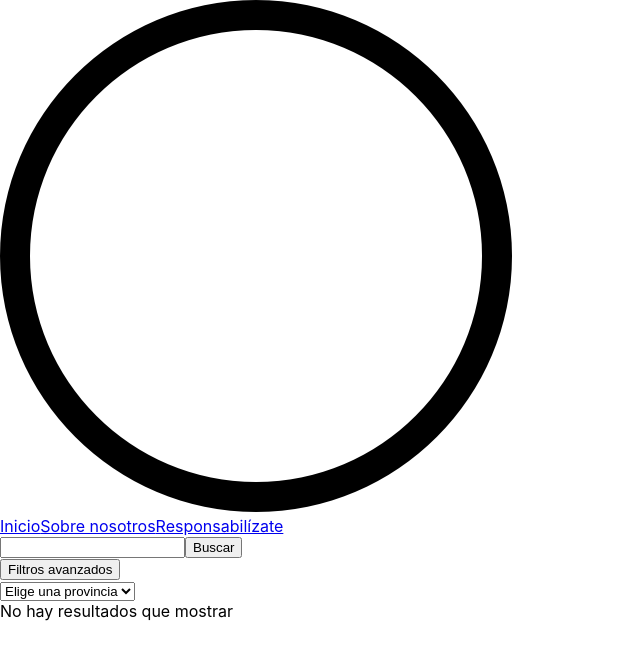
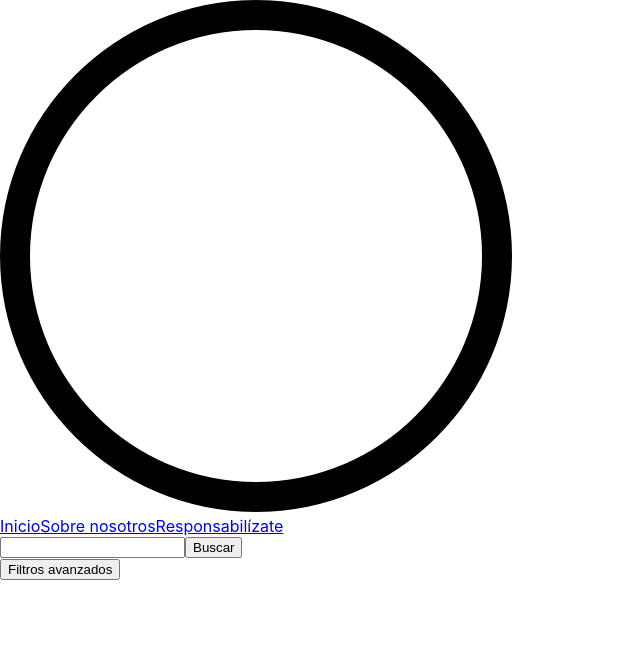
Before and after one commit to Amanrique29/Buscador-voluntariado, a React (Create React App) app: page /buscador in a window 1280 px wide. Shown: the top 660 px of the page, without its empty margins (0-640 px from the left). Built offline with nearby package versions, Linux system fonts and the light colour scheme.

Commit message:
filtrosAvanzadosArreglados

```diff
--- a/src/buscador.js
+++ b/src/buscador.js
@@ -10,9 +10,10 @@ function Buscador() {
     let [resultados, setResultados] = useState('');
     let [filtrar, setFiltrar] = useState(false);
     let [tematicasJSX, setTematicasJSX] = useState('');
-    let [provinciasJSX, setProvinciasJSX] = useState('')
     let [valorInput, setValorInput] = useState('');
     let [temaSelect, setTemaSelect] = useState([]);
+    let [provincias, setProvincias] = useState([]);
+    let [busquedaRealizada, setBusquedaRealizada] = useState(false);
 
     // ESTADO PARA PAGINACION
     let [oportunidadesAMostrar, setOportunidadesAMostrar] = useState([]);
@@ -20,7 +21,7 @@ function Buscador() {
     let [provinciaSelect, setProvinciaSelect] = useState("");
 
     //ESTADO PARA PAGINACION
-    let [numPagina, setNumPagina]=useState(0);
+    let [numPagina, setNumPagina] = useState(0);
 
     let oportunidadesAMostrarJSX;
 
@@ -62,17 +63,18 @@ function Buscador() {
             console.log(datos)
 
             setOportunidadesAMostrar(datos);
+            setBusquedaRealizada(true);
         })
     };
 
     //¿PODRÍA DAR ERROR PORQUE NO SE HA HECHO EL FETCH Y NO SABE LO QUE HAY DENTRO DE OPORTUNIDADES A MOSTRAR?
     console.log(oportunidadesAMostrar)
 
-    oportunidadesAMostrarJSX = oportunidadesAMostrar.map(function (activity,indice) {
-            if(indice>=numPagina*6 && indice<(numPagina*6) + 6){
+    oportunidadesAMostrarJSX = oportunidadesAMostrar.map(function (activity, indice) {
+        if (indice >= numPagina * 6 && indice < (numPagina * 6) + 6) {
 
             return (
-                    <DescripcionBuscador activity={activity}/>
+                <DescripcionBuscador activity={activity} />
             );
         }
     })
@@ -100,16 +102,8 @@ function Buscador() {
             .then(function (respuesta) {
                 return respuesta.json()
             }).then(function (datos) {
-
-                setProvinciasJSX(datos.map(function (provincia) {
-                    return (
-                        <>
-                            <option value={provincia}>{provincia}</option>
-                        </>
-
-                    )
-                }))
-
+                setProvincias(datos);
+                setFiltrar(true);
             })
 
     };
@@ -171,21 +165,21 @@ function Buscador() {
 
     }
 
-    function paginaSiguiente(){
-        if(oportunidadesAMostrar.length>6 && numPagina*6+6 < oportunidadesAMostrar.length){
-            setNumPagina(numPagina+1)
+    function paginaSiguiente() {
+        if (oportunidadesAMostrar.length > 6 && numPagina * 6 + 6 < oportunidadesAMostrar.length) {
+            setNumPagina(numPagina + 1)
         }
     }
 
-    function paginaAnterior(){
-        setNumPagina(numPagina-1)
+    function paginaAnterior() {
+        setNumPagina(numPagina - 1)
     }
 
     let numTotalPaginas;
-    if (oportunidadesAMostrar.length%6===0){
-        numTotalPaginas=oportunidadesAMostrar.length/6
-    } else if (oportunidadesAMostrar.length%6!==0){
-        numTotalPaginas=Math.floor((oportunidadesAMostrar.length/6 +1))
+    if (oportunidadesAMostrar.length % 6 === 0) {
+        numTotalPaginas = oportunidadesAMostrar.length / 6
+    } else if (oportunidadesAMostrar.length % 6 !== 0) {
+        numTotalPaginas = Math.floor((oportunidadesAMostrar.length / 6 + 1))
     }
 
     return (
@@ -197,31 +191,57 @@ function Buscador() {
 
             </div>
 
+            <div>
                 <div className="checkboxes">
                     {tematicasJSX}
                 </div>
-            <>
+                {filtrar
+                    ?
                     <select name="provincias" id="provincias" value={provinciaSelect} onChange={selectProvincia}>
                         <option value="Seleccione una provincia">Elige una provincia</option>
-                    {provinciasJSX}
+                        {
+
+                            provincias.map(function (provincia) {
+                                return (
+                                    <>
+                                        <option value={provincia}>{provincia}</option>
+                                    </>
+
+                                )
+                            })
+
+                        }
                     </select>
-            </>
+                    :
+                    null}
+            </div>
+
             <p>{resultados}</p>
             {texto}
             <p>{temaSelect.map(el => <>{el} </>)}</p>
             <div>
-                <div>{oportunidadesAMostrarJSX.length !== 0 ? oportunidadesAMostrarJSX : <p>No hay resultados que mostrar</p>}</div>
+                <div>{
+                    busquedaRealizada
+                        ?
+                        oportunidadesAMostrarJSX.length !== 0
+                            ?
+                            oportunidadesAMostrarJSX
+                            :
+                            <p>No hay resultados que mostrar</p>
+                        :
+                        null
+                }</div>
             </div>
             {
 
-             numPagina*6+6<=6?null:<button onClick={paginaAnterior}>Anterior </button>
+                numPagina * 6 + 6 <= 6 ? null : <button onClick={paginaAnterior}>Anterior </button>
             }
             {
-                numPagina*6+6<oportunidadesAMostrar.length?<button onClick={paginaSiguiente}>Siguiente </button>: null
+                numPagina * 6 + 6 < oportunidadesAMostrar.length ? <button onClick={paginaSiguiente}>Siguiente </button> : null
 
             }
             {
-            numTotalPaginas===0?null:<p>Página {numPagina+1} de {numTotalPaginas}</p>
+                numTotalPaginas === 0 ? null : <p>Página {numPagina + 1} de {numTotalPaginas}</p>
             }
         </>
     )
```
Lines whose indentation alone changed are shown as unchanged.
